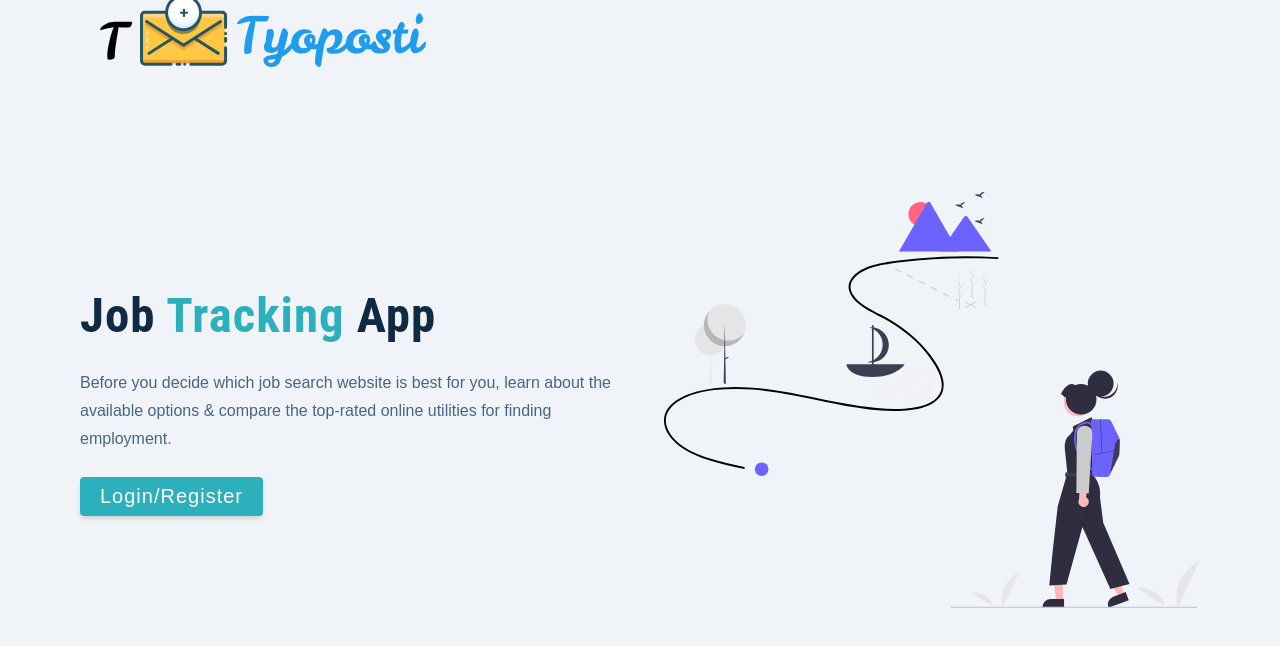
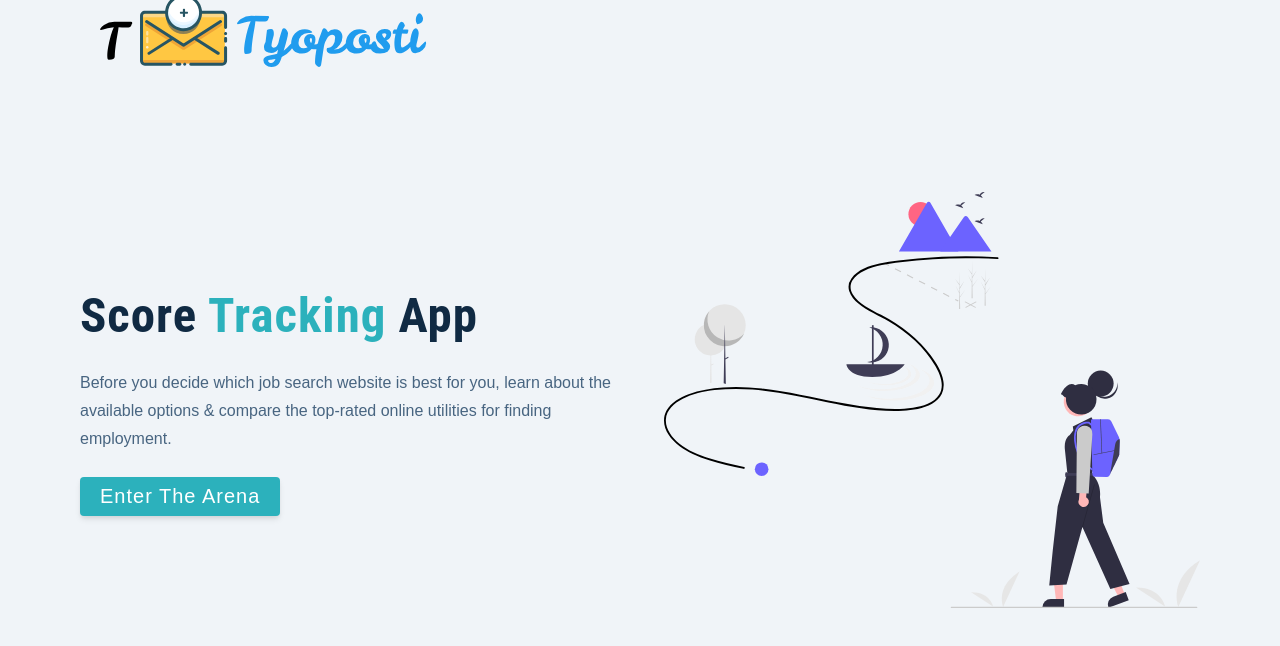
Before and after one commit to onrush1995/scoretracker, a React (Create React App) app: page /landing in a window 1280 px wide. Shown: the top 646 px of the page. Built offline with nearby package versions, Linux system fonts and the light colour scheme.

Commit message:
Editing Landing page

```diff
--- a/src/pages/Landing.js
+++ b/src/pages/Landing.js
@@ -12,14 +12,14 @@ const Landing = () => {
             <div className='container page'>
                 <div className='info'>
                     <h1>
-                        job <span>tracking</span> App
+                        Score <span>tracking</span> App
                     </h1>
                     <p>
                         Before you decide which job search website is best for you, learn about the available options &
                         compare the top-rated online utilities for finding employment.
                     </p>
                     <Link to='/register' className='btn btn-hero'>
-                        Login/Register
+                        Enter the Arena
                     </Link>
                 </div>
 
```
